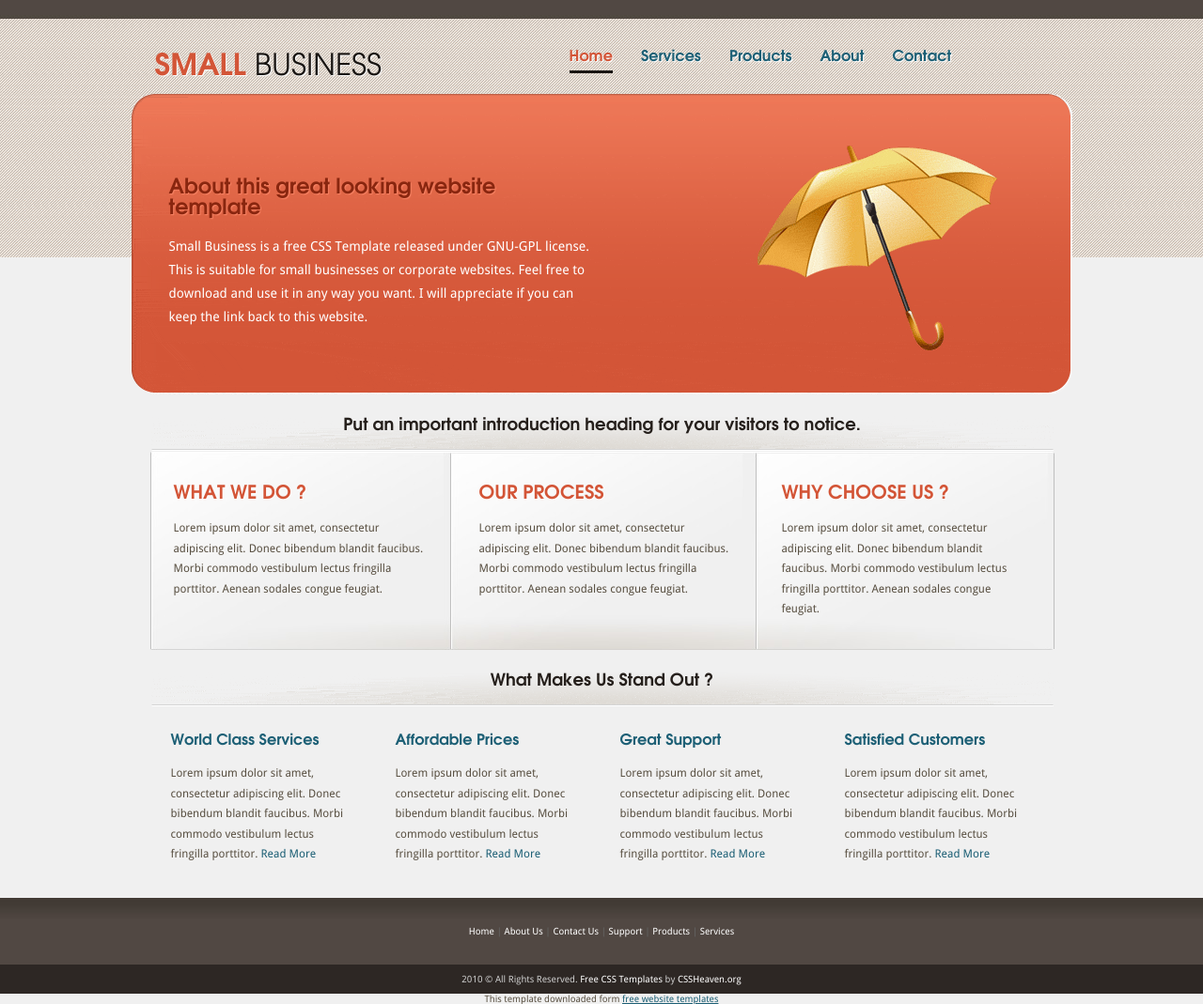
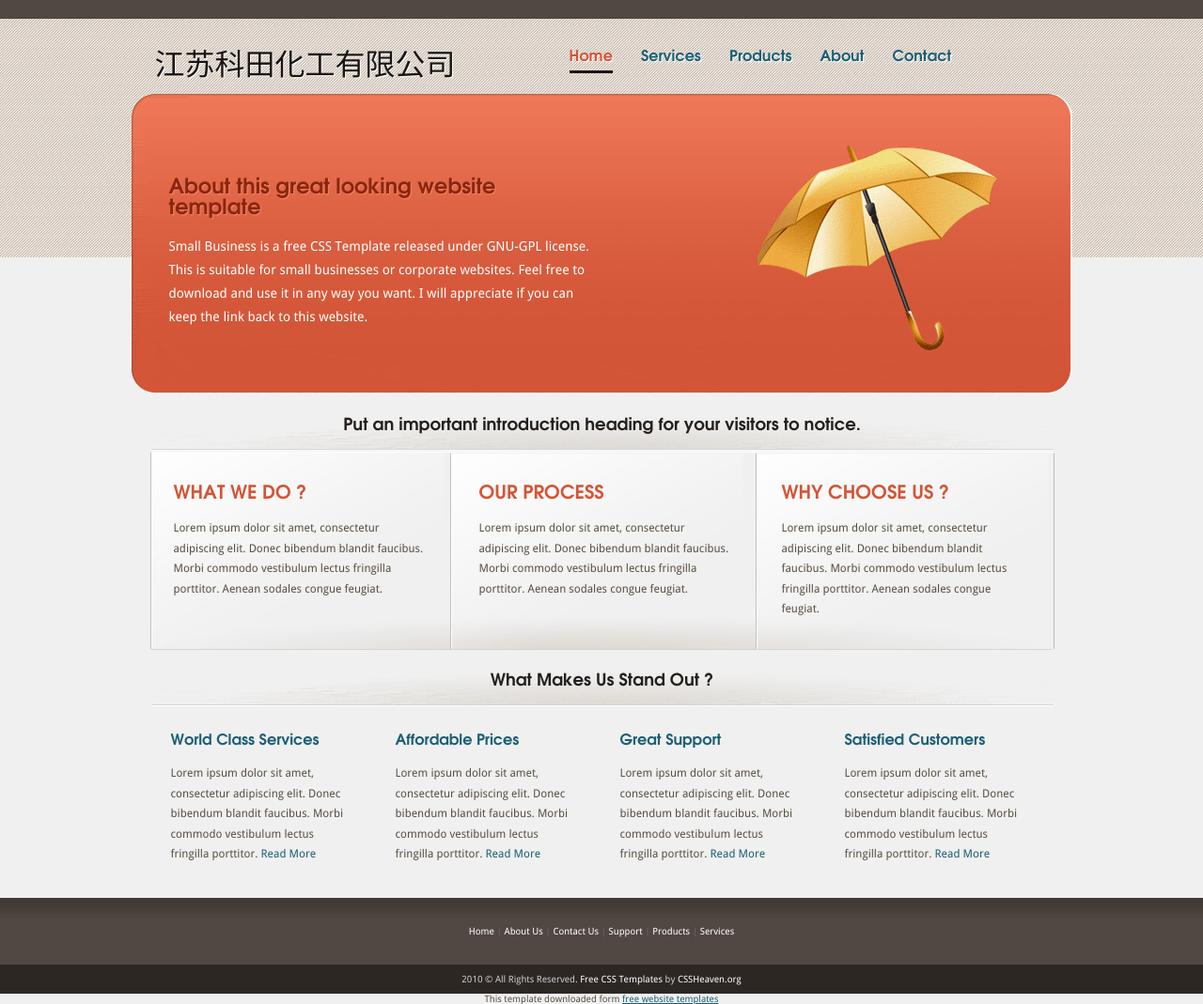
Before and after one commit to ketianhuagong/ketianhuagong.github.io, a plain HTML site: page index.html in a window 1280 px wide. Shown: the whole page at 94% size. Drawn offline with Linux system fonts and the light colour scheme.

Commit message:
add names

```diff
--- a/index.html
+++ b/index.html
@@ -16,7 +16,7 @@
 <!-- START PAGE SOURCE -->
 <div id="wrap">
   <nav id="mainnav">
-    <h1 id="textlogo">Small <span>Business</span> </h1>
+    <h1 id="textlogo"><span>江苏科田化工有限公司</span> </h1>
     <ul>
       <li class="active"><a href="index.html">Home</a></li>
       <li><a href="services.html">Services</a></li>
```
